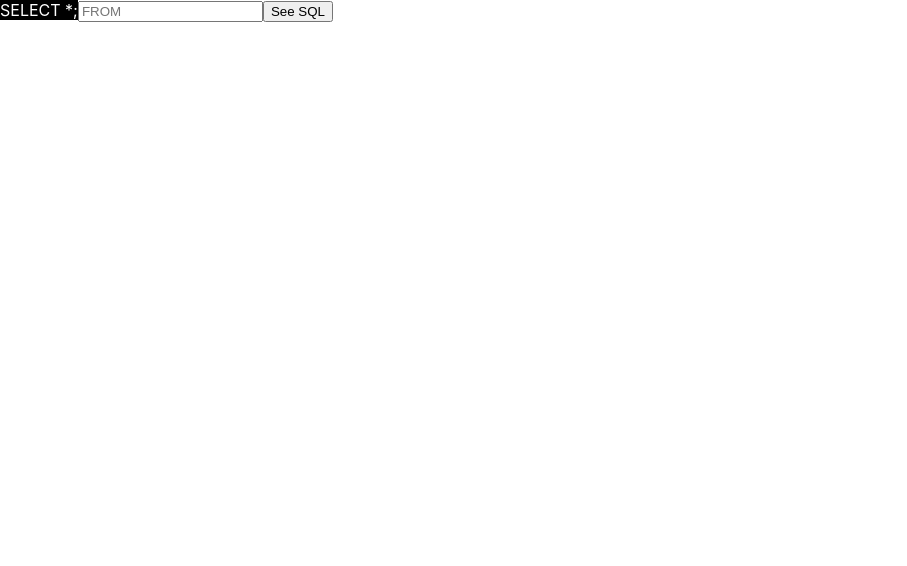
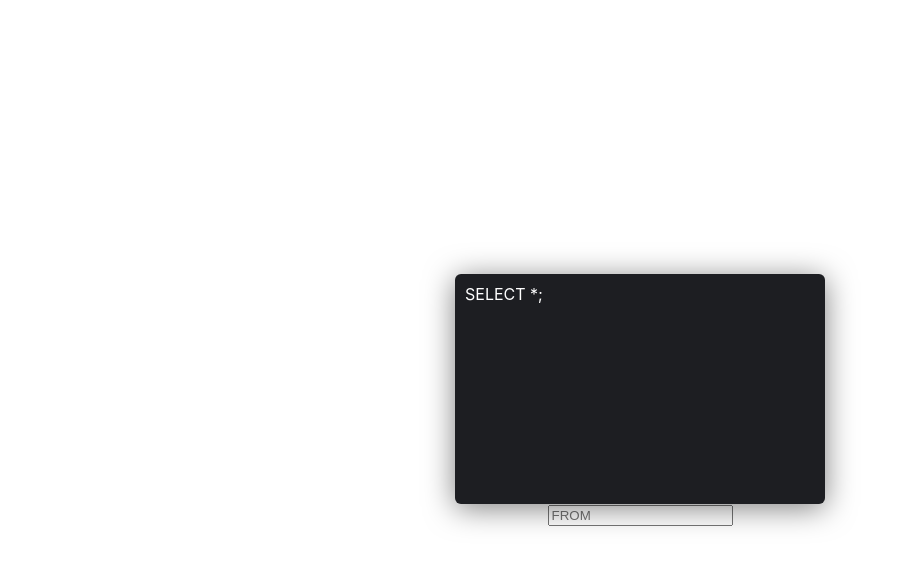
Before and after one commit to ArthurCottey/SqlGeneratorReactJS, a React (Create React App) app: page / in a window 1280 px wide. Shown: the top 566 px of the page, without its empty margins (0-907 px from the left). Built offline with nearby package versions, Linux system fonts and the light colour scheme.

Commit message:
Adding console in components

```diff
--- a/src/App.css
+++ b/src/App.css
@@ -1,38 +1,20 @@
-.App {
-  text-align: center;
+.app {
+  width: 100%;
+  height: 100vh;
+  background-color: white;
+  display: flex;
+  justify-content: center;
+  align-items: center;
+  flex-direction: column;
 }
 
-.App-logo {
-  height: 40vmin;
-  pointer-events: none;
-}
-
-@media (prefers-reduced-motion: no-preference) {
-  .App-logo {
-    animation: App-logo-spin infinite 20s linear;
-  }
-}
-
-.App-header {
-  background-color: #282c34;
-  min-height: 100vh;
-  display: flex;
-  flex-direction: column;
-  align-items: center;
-  justify-content: center;
-  font-size: calc(10px + 2vmin);
+.console {
+  background: #1d1e22;
+  border-radius: 6px;
+  box-shadow: 0 4px 30px rgba(0,0,0,.5);
+  height: 210px;
+  width: 350px;
+  z-index: 5;
+  padding: 10px;
   color: white;
 }
-
-.App-link {
-  color: #61dafb;
-}
-
-@keyframes App-logo-spin {
-  from {
-    transform: rotate(0deg);
-  }
-  to {
-    transform: rotate(360deg);
-  }
-}
--- a/src/App.js
+++ b/src/App.js
@@ -1,11 +1,69 @@
 import react, {useState} from "react";
-import {Sql} from './components/Sql';
+import {From} from './components/From';
+import {Console} from './components/Console';
+import './App.css';
 
 function App() {
 
+  const [sqlRequest, setSqlRequest] = useState({
+    select: [],
+    from: '',
+    where: []
+  })
+
+  const [requestBuildingTest, setSqlRequestBuildingTest] = useState("SELECT *;")
+
+  const sqlRequestBuilder = () => {
+    let sqlRequestBuild = "";
+
+    // SELECT builder
+    if (sqlRequest.select.length < 1) {
+      sqlRequestBuild = "SELECT *"
+    } else if (sqlRequest.select.length == 1) {
+      sqlRequestBuild = "SELECT " + sqlRequest.select;
+    } else if (sqlRequest.select.length > 1) {
+      sqlRequestBuild = "SELECT " + sqlRequest.select[0];
+      for (let i = 1; i < sqlRequest.select.length; i++) {
+        sqlRequestBuild= sqlRequestBuild + ", " + sqlRequest.select[i]
+      }
+    }
+
+    // FROM builder
+    if (sqlRequest.from) {
+      sqlRequestBuild = sqlRequestBuild + " FROM " + sqlRequest.from
+    }
+
+    // WHERE builder
+    if (sqlRequest.where.length > 0) {
+      sqlRequestBuild = sqlRequestBuild + " WHERE " + sqlRequest.where[0]
+      if (sqlRequest.where.length > 1) {
+        for (let i = 1; i < sqlRequest.where.length; i++) {
+          sqlRequestBuild = sqlRequestBuild + " AND " + sqlRequest.where[i]
+        }
+      }
+    }
+
+    sqlRequestBuild = sqlRequestBuild + ";"
+    setSqlRequestBuildingTest(sqlRequestBuild);
+  }
+
+
+
+  const setFrom = (value) => {
+    sqlRequest.from = value;
+    setSqlRequestBuildingTest(sqlRequestBuilder())
+    console.log(sqlRequestBuilder())
+  }
+
+  const seeSql = () => {
+    console.log(sqlRequest)
+  }
 
   return (
-      <Sql></Sql>
+      <div className="app">
+        <Console textConsole={requestBuildingTest}></Console>
+        <From setFrom={setFrom}></From>
+      </div>
   );
 }
 
--- /dev/null
+++ b/src/components/Console.js
@@ -0,0 +1,9 @@
+import react, {useState} from "react";
+
+export const Console = ({textConsole}) => {
+
+    return (
+        <div className="console">{textConsole}</div>
+    )
+
+}
--- /dev/null
+++ b/src/components/From.js
@@ -0,0 +1,17 @@
+import react from "react";
+import {useState} from "react";
+
+export const From = ({setFrom}) => {
+
+    const changeFrom = value => {
+        setFrom(value)
+    }
+
+    return (
+        <div>
+
+            <input type="text" placeholder="FROM" onChange={(e) => changeFrom(e.target.value)}/>
+
+        </div>
+    );
+}
--- a/src/components/Sql.js
+++ /dev/null
@@ -1,68 +0,0 @@
-import react from "react";
-import {useState} from "react";
-
-export const Sql = () => {
-    const [sqlRequest, setSqlRequest] = useState({
-        select: [],
-        from: '',
-        where: []
-    })
-
-    const [requestBuildingTest, setSqlRequestBuildingTest] = useState("SELECT *;")
-
-    const sqlRequestBuilder = () => {
-        let sqlRequestBuild = "";
-
-        // SELECT builder
-        if (sqlRequest.select.length < 1) {
-            sqlRequestBuild = "SELECT *"
-        } else if (sqlRequest.select.length == 1) {
-            sqlRequestBuild = "SELECT " + sqlRequest.select;
-        } else if (sqlRequest.select.length > 1) {
-            sqlRequestBuild = "SELECT " + sqlRequest.select[0];
-            for (let i = 1; i < sqlRequest.select.length; i++) {
-                sqlRequestBuild= sqlRequestBuild + ", " + sqlRequest.select[i]
-            }
-        }
-
-        // FROM builder
-        if (sqlRequest.from) {
-            sqlRequestBuild = sqlRequestBuild + " FROM " + sqlRequest.from
-        }
-
-        // WHERE builder
-        if (sqlRequest.where.length > 0) {
-            sqlRequestBuild = sqlRequestBuild + " WHERE " + sqlRequest.where[0]
-            if (sqlRequest.where.length > 1) {
-                for (let i = 1; i < sqlRequest.where.length; i++) {
-                    sqlRequestBuild = sqlRequestBuild + " AND " + sqlRequest.where[i]
-                }
-            }
-        }
-
-        sqlRequestBuild = sqlRequestBuild + ";"
-        setSqlRequestBuildingTest(sqlRequestBuild);
-    }
-
-
-
-    const setFrom = (value) => {
-        sqlRequest.from = value;
-        setSqlRequestBuildingTest(sqlRequestBuilder())
-        console.log(sqlRequestBuilder())
-    }
-
-    const seeSql = () => {
-        console.log(sqlRequest)
-    }
-
-    return (
-        <div>
-            <span className="sqlConsole">{requestBuildingTest}</span>
-
-            <input type="text" placeholder="FROM" onChange={(e) => setFrom(e.target.value)}/>
-
-            <button onClick={() => seeSql()}>See SQL</button>
-        </div>
-    );
-}
```
